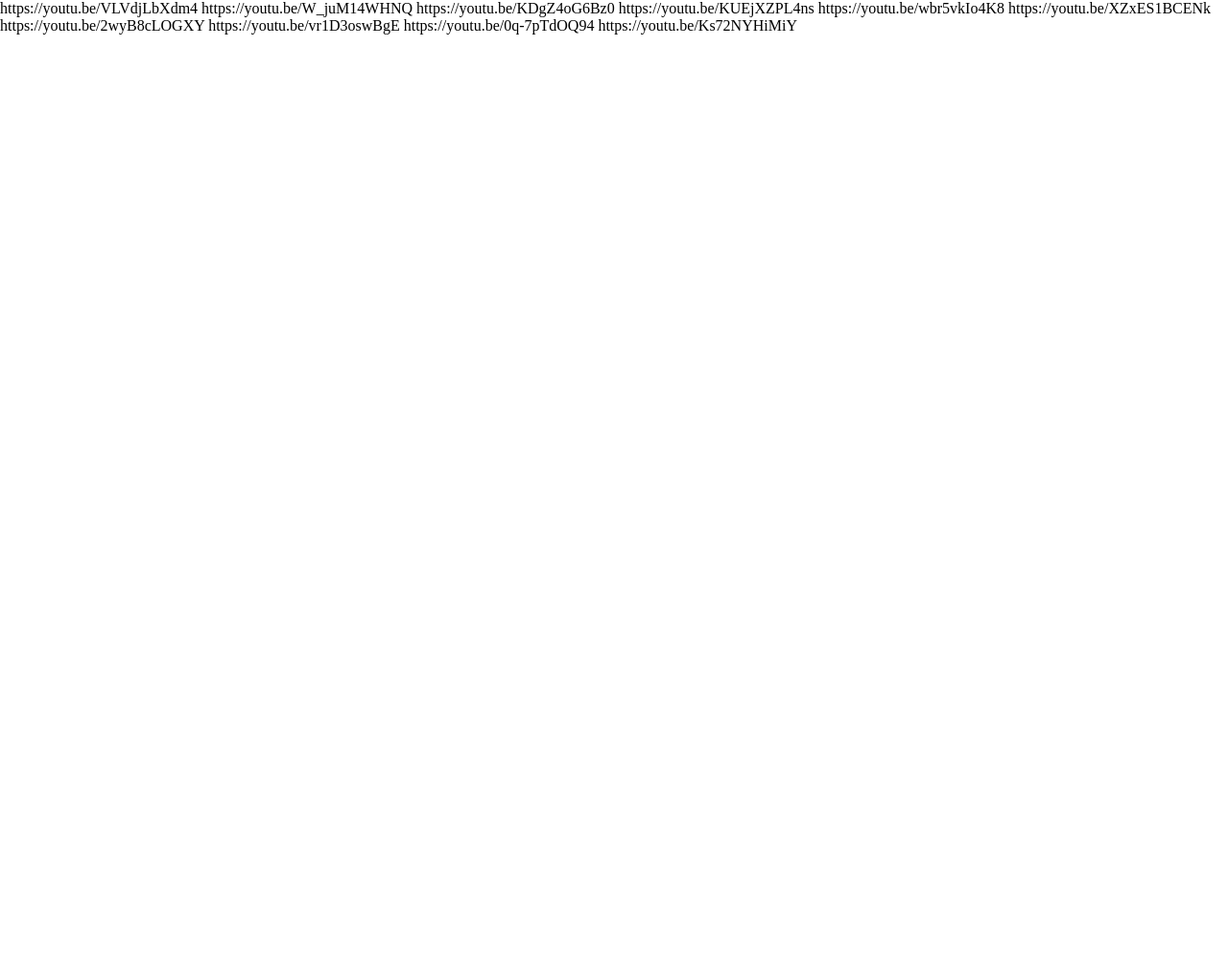
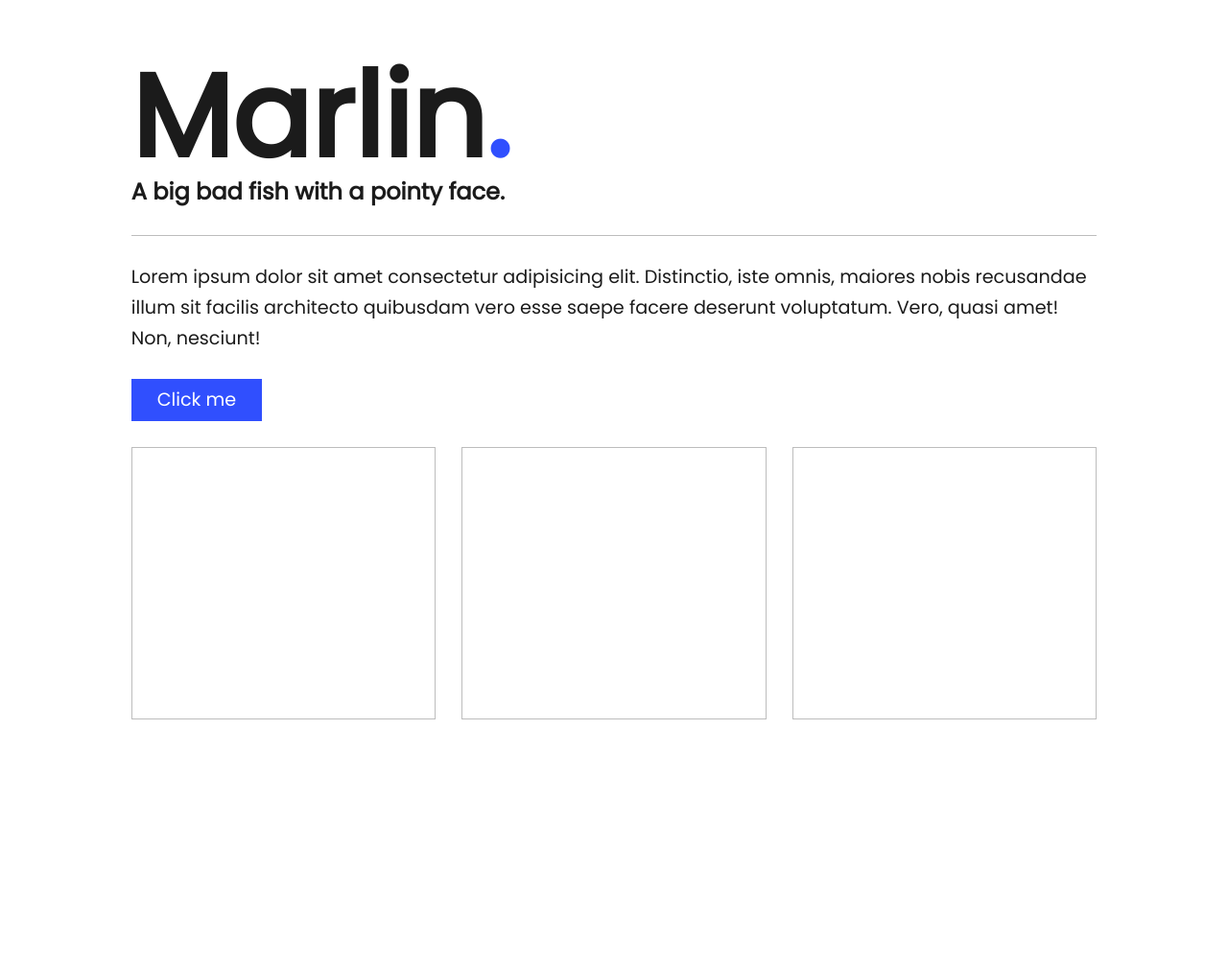
Before and after one commit to dick-jo/marlin-css, a plain HTML site: page index.html in a window 1280 px wide. Shown: the whole page at 96% size. Before the commit the page ends 800 px from the top, so only its background shows below. Drawn offline with Linux system fonts and the light colour scheme; files that its build step writes are made by us from their sources; files whose address does not match are found by name.

Commit message:
New demo with dark mode toggle

```diff
--- a/index.html
+++ b/index.html
@@ -7,23 +7,56 @@
     <title>Document</title>
 
     <!-- Core toolkit -->
-    <link rel="stylesheet" type="text/css" href="toolkit.css">
+    <link href="./css/toolkit.css" rel="stylesheet" type="text/css">
+    <!-- Dark toggle -->
 
     <style>
+        @import url('https://fonts.googleapis.com/css2?family=Poppins&display=swap');
+        * {
+            font-family: 'Poppins', monospace;
+        }
 
+        label {
+            display: block;
+        }
+
+        body {
+            padding: var(--spsc-6) var(--spsc-8);
+        }
+
+        .test {
+            width: 256px;
+            height: 256px;
+        }
+
+        .grid {
+            height: 42%;
+        }
     </style>
 
 </head>
 
 <body>
 
+    <h1>Marlin<span class="clr-accent">.</span></h1>
+    <h5>A big bad fish with a pointy face.</h5>
+    <hr class="mgsc-y-4">
+    <p class="mgsc-y-4">Lorem ipsum dolor sit amet consectetur adipisicing elit. Distinctio, iste omnis, maiores nobis recusandae illum sit facilis architecto quibusdam vero esse saepe facere deserunt voluptatum. Vero, quasi amet! Non, nesciunt!</p>
 
+
+    <button class="btn-toggle-dark">Click me</button>
+    <div class="mgsc-y-4"></div>
+
+    <section class="grid gr-auto gr-gap-spsc-4">
+        <div class="tile-idle-ev-0 ln "></div>
+        <div class="tile-idle-ev-0 ln"></div>
+        <div class="tile-idle-ev-0 ln"></div>
+    </section>
+    <div class="test"></div>
+
+    <!-- Currently this script must be included for any dark styles to be applied -->
+    <script src="toggle-dark.js"></script>
 
 </body>
 
 </html>
-
-<!-- comment goes here -->
-
-https://youtu.be/VLVdjLbXdm4 https://youtu.be/W_juM14WHNQ https://youtu.be/KDgZ4oG6Bz0 https://youtu.be/KUEjXZPL4ns https://youtu.be/wbr5vkIo4K8 https://youtu.be/XZxES1BCENk https://youtu.be/2wyB8cLOGXY https://youtu.be/vr1D3oswBgE https://youtu.be/0q-7pTdOQ94
-https://youtu.be/Ks72NYHiMiY
```
